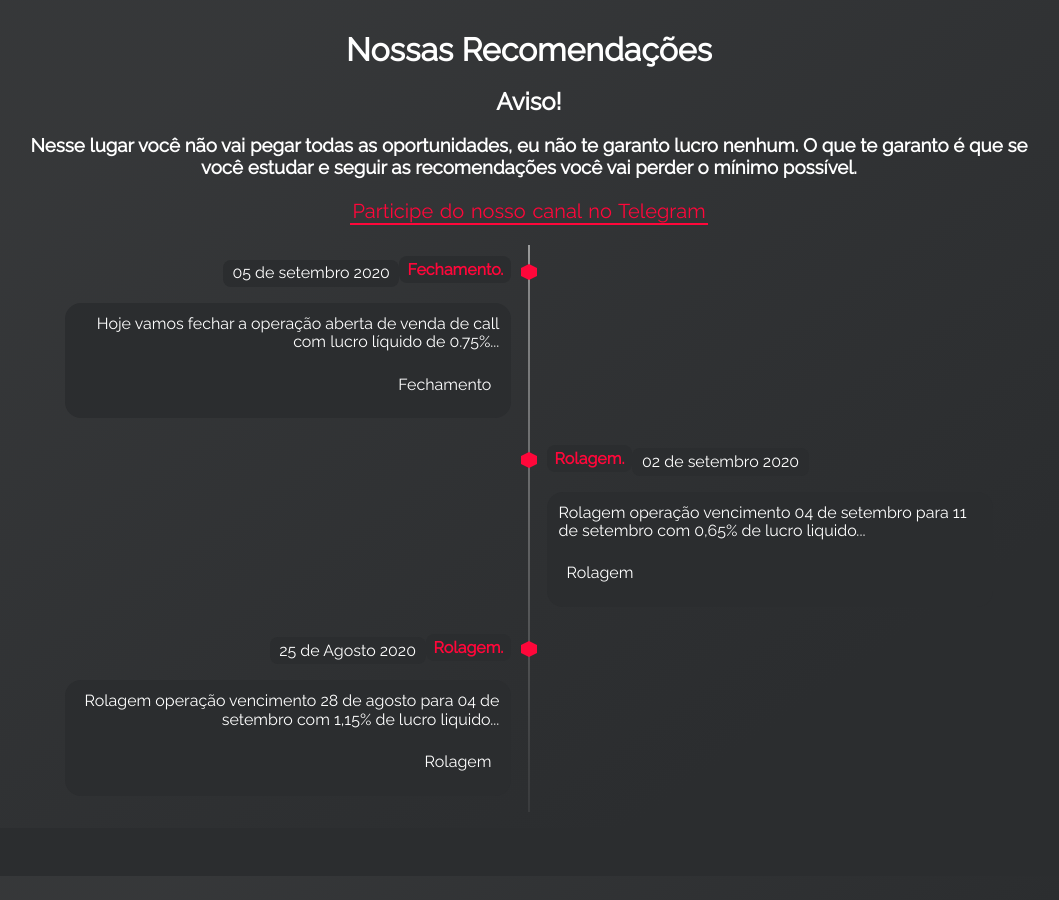
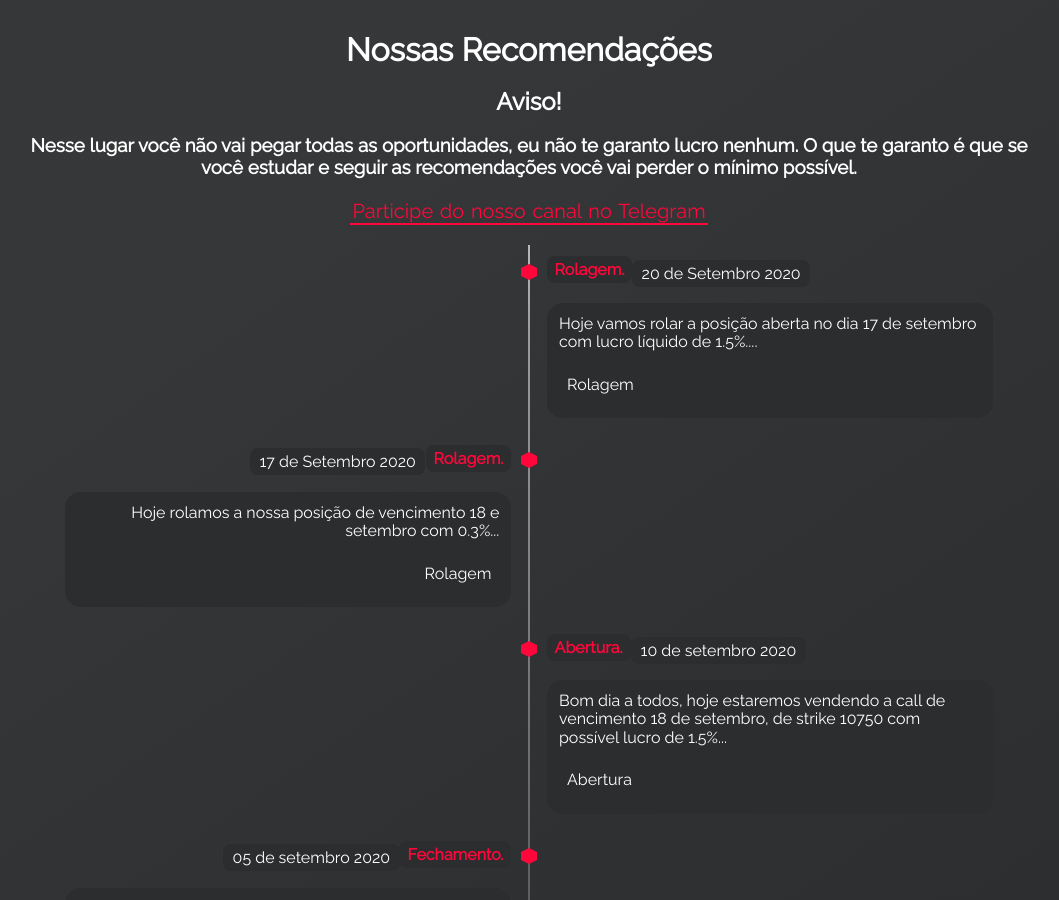
Before and after one commit to marketsviews/marketsviews.github.io, a Jekyll site: the page built from index.html, in a window 1280 px wide and 900 px high, scrolled down 1284 px. Shown: the whole window, without its empty margins (111-1170 px from the left). Built offline with Jekyll 4.4.1, drawn with Linux system fonts in a browser that asks for light colours; some of the changed text lies outside the part shown.

Commit message:
Update timeline.yml

```diff
--- a/_data/timeline.yml
+++ b/_data/timeline.yml
@@ -16,6 +16,30 @@
 #     - tag: Ruby
 #     - tag: Rails
 #   timeline-side: right
+
+- title: Rolagem.
+  title-url: https://t.me/marketsviews/598
+  date: 20 de Setembro 2020
+  subtitle: Hoje vamos rolar a posição aberta no dia 17 de setembro com lucro líquido de 1.5%....
+  tags:
+    - tag: Rolagem
+  timeline-side: right
+
+- title: Rolagem.
+  title-url: https://t.me/marketsviews/597
+  date: 17 de Setembro 2020
+  subtitle: Hoje rolamos a nossa posição de vencimento 18 e setembro com 0.3%...
+  tags:
+    - tag: Rolagem
+  timeline-side: left
+
+- title: Abertura.
+  title-url: https://t.me/marketsviews/594
+  date: 10 de setembro 2020
+  subtitle: Bom dia a todos, hoje estaremos vendendo a call de vencimento 18 de setembro, de strike 10750 com possível lucro de 1.5%...
+  tags:
+    - tag: Abertura
+  timeline-side: right
 
 - title: Fechamento.
   title-url: https://t.me/marketsviews/593
```
